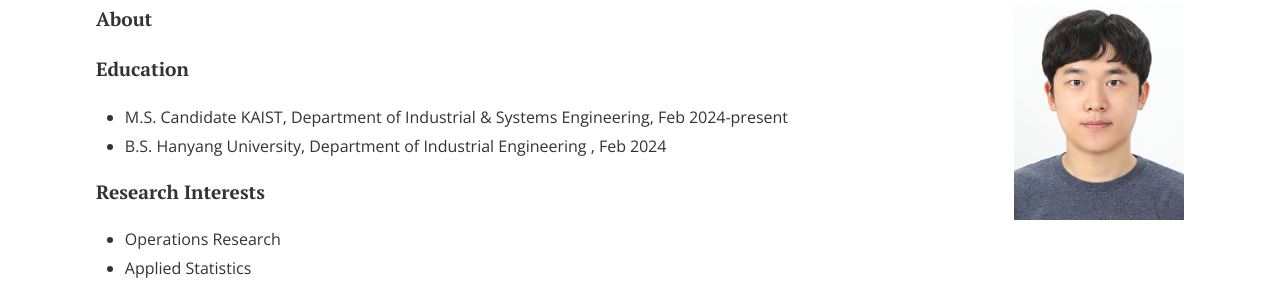
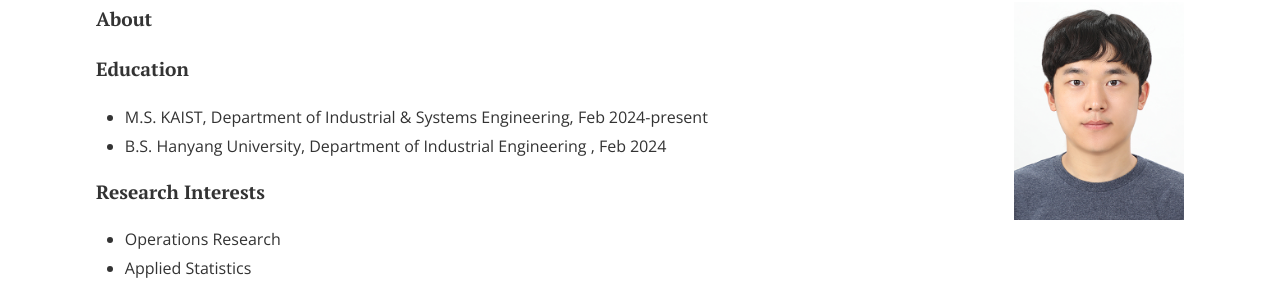
Before and after one commit to CSDlab-KAIST/csdlab-kaist.github.io, a Jekyll site: the page built from people/joongchan.html, in a window 1280 px wide. Shown: the part 213-513 px from the top of the page. Built offline with Jekyll 4.4.1, drawn with Linux system fonts in a browser that asks for light colours; nearby versions of some CDN libraries.

Commit message:
Update joongchan.html

```diff
--- a/people/joongchan.html
+++ b/people/joongchan.html
@@ -16,7 +16,7 @@ title: Joongchan Ahn
 
 <h4>Education</h4>
 <ul>
-  <li>M.S. Candidate KAIST, Department of Industrial & Systems Engineering, Feb 2024-present</li>
+  <li>M.S. KAIST, Department of Industrial & Systems Engineering, Feb 2024-present</li>
   <li>B.S. Hanyang University, Department of Industrial Engineering , Feb 2024</li>
 </ul>
 
```
